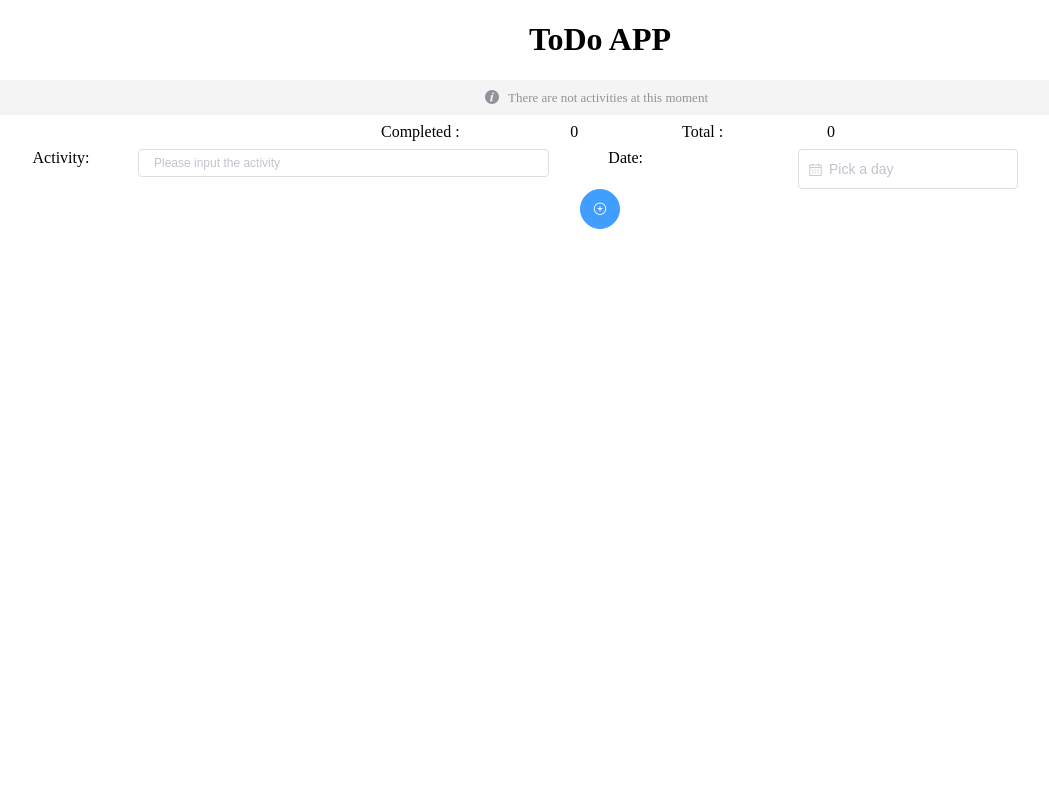
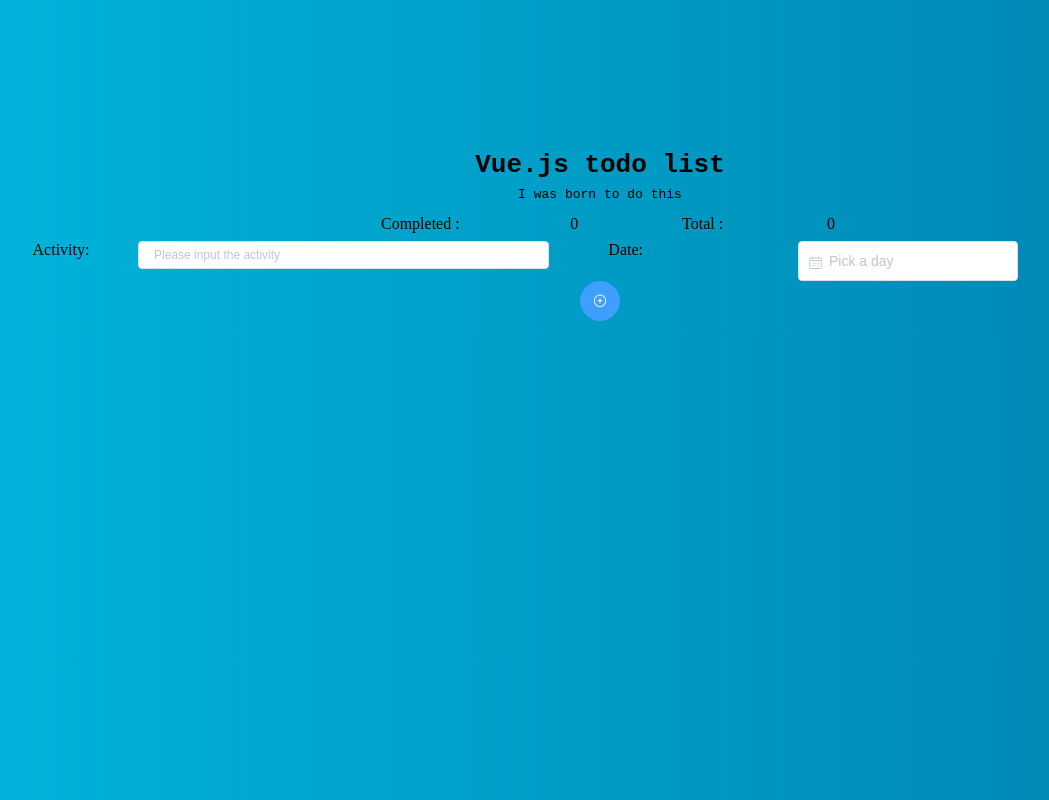
Before and after one commit to myratsapar/todoappvue, a Vue app: page / in a window 1280 px wide. Shown: the whole page, without its empty margins (40-1089 px from the left). Built offline with nearby package versions, Linux system fonts and the light colour scheme.

Commit message:
initials

```diff
--- a/src/components/Activity.vue
+++ b/src/components/Activity.vue
@@ -25,7 +25,7 @@
           </el-button>
         </template>
       </el-table-column>
-      <el-table-column
+      <el-ta4ble-column
         label="Check">
         <template slot-scope="scope">
           <el-button
@@ -35,7 +35,7 @@
             size="small">
           </el-button>
         </template>
-      </el-table-column>
+      </el-ta4ble-column>
     </el-table>
   </div>
 </template>
--- a/src/components/Dashboard.vue
+++ b/src/components/Dashboard.vue
@@ -1,14 +1,9 @@
 <template>
   <div class="main container">
-    <h1>ToDo APP</h1>
+    <h1 class="apptitle">Vue.js todo list</h1>
+    <p class="slogan">I was born to do this</p>
     <div v-if="isEmpty">
-      <el-alert
-        title="There are not activities at this moment"
-        type="info"
-        :center="true"
-        show-icon
-        :closable="false">
-      </el-alert>
+
     </div>
 
     <div v-if="isWrongActivity" class="wrongNotification">
@@ -70,4 +65,17 @@
   text-align: center;
   margin-top: 10px;
 }
+.apptitle{
+  text-align: center;
+  font-family: monospace;
+  margin-top: 150px;
+}
+.slogan{
+  text-align: center;
+  font-family: monospace;
+  margin-top: -10px;
+}
+body{
+  background: linear-gradient(to right, #00b4db, #0083b0);
+}
 </style>
```
